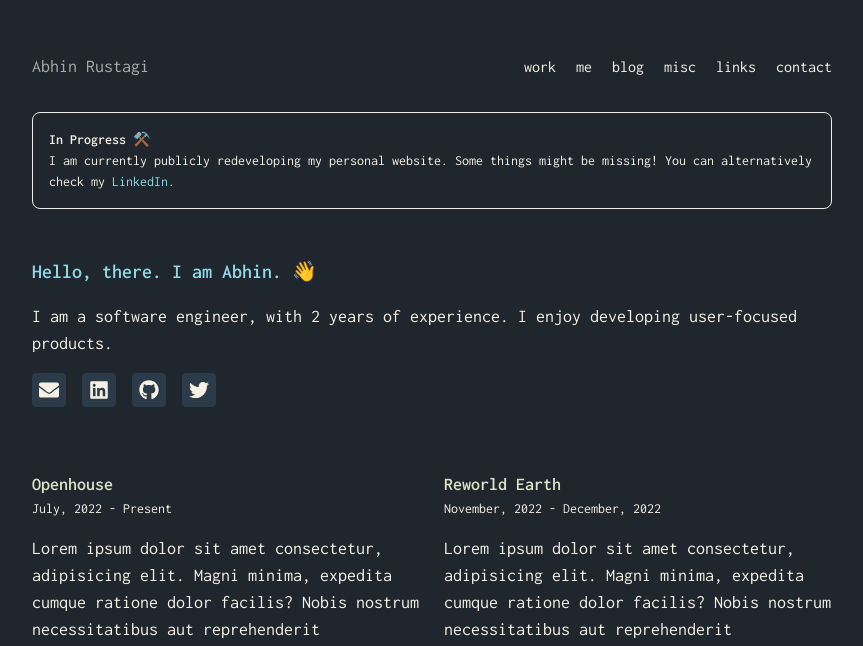
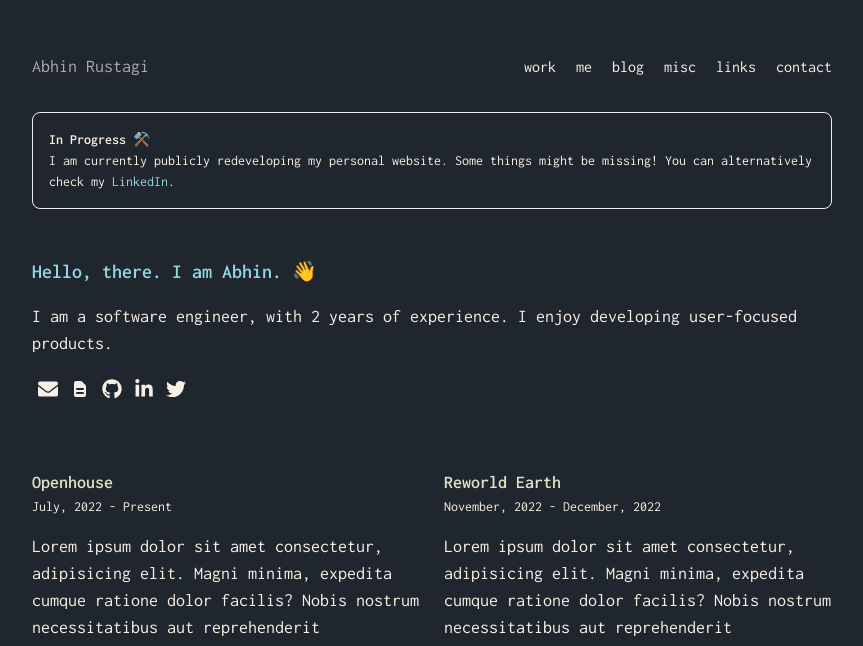
Before and after one commit to AbhinRustagi/abhin.dev-2023, a Next.js app: page / in a window 1280 px wide. Shown: the part 139-785 px from the top of the page, without its empty margins (208-1071 px from the left). Built offline with nearby package versions, Linux system fonts and the light colour scheme.

Commit message:
fix: change socials

```diff
--- a/src/components/Socials.tsx
+++ b/src/components/Socials.tsx
@@ -1,36 +1,18 @@
 import styled from '@emotion/styled'
 import type { IconType } from 'react-icons'
-import { FaEnvelope, FaGithub, FaLinkedin, FaTwitter } from 'react-icons/fa'
+import { FaLinkedinIn, FaTwitter, FaEnvelope, FaGithub } from 'react-icons/fa'
 import Link from 'next/link'
+import { HiDocumentText } from 'react-icons/hi'
 import { makeKey } from '~/utils'
 
 const Wrapper = styled.div`
   display: flex;
 `
 
-const SocialButton = styled.div`
-  display: flex;
-  width: 2.125rem;
-  height: 2.125rem;
-  position: relative;
-  border-radius: 0.25rem;
-  justify-content: center;
-  align-items: center;
-  cursor: pointer;
-  background-color: #2b3b49;
-  border: 1px solid #2b3b49;
-  margin-right: 1rem;
-
-  &:hover {
-    background-color: transparent;
-    border-color: #f7f1e5;
-  }
-`
-
 const StyledLink = styled(Link)`
   display: block;
-  width: 100%;
-  height: 100%;
+  height: 2rem;
+  width: 2rem;
   padding: 0.375rem;
   cursor: pointer;
 `
@@ -53,14 +35,19 @@ const socials: Social[] = [
     icon: FaEnvelope,
   },
   {
-    name: 'LinkedIn',
-    link: 'https://www.linkedin.com/in/abhinrustagi',
-    icon: FaLinkedin,
+    name: 'CV',
+    link: '',
+    icon: HiDocumentText,
   },
   {
     name: 'Github',
     link: 'https://github.com/abhinrustagi',
     icon: FaGithub,
+  },
+  {
+    name: 'LinkedIn',
+    link: 'https://www.linkedin.com/in/abhinrustagi',
+    icon: FaLinkedinIn,
   },
   {
     name: 'Twitter',
@@ -74,13 +61,10 @@ export const Socials = () => {
     <Wrapper>
       {socials.map((social) => {
         const Icon = BuildSocialIcon(social.icon)
-
         return (
-          <SocialButton key={makeKey(social.name)} title={social.name}>
-            <StyledLink href={social.link} target="_blank" rel="noopener">
-              <Icon />
-            </StyledLink>
-          </SocialButton>
+          <StyledLink href={social.link} key={social.name}>
+            <Icon />
+          </StyledLink>
         )
       })}
     </Wrapper>
```
